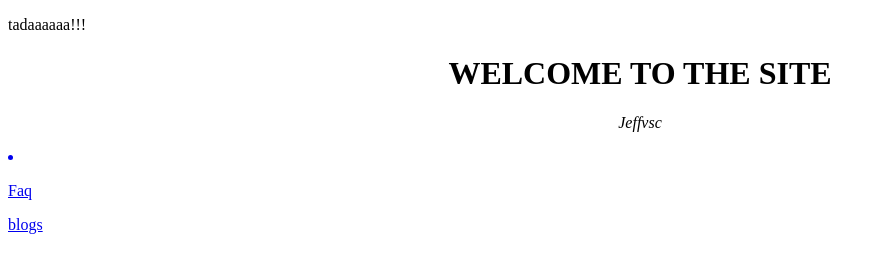
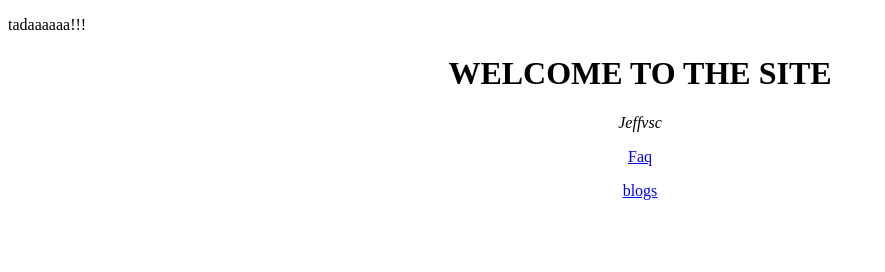
Before and after one commit to jefvsc/home, a plain HTML site: page index.html in a window 1280 px wide. Shown: the whole page, without its empty margins (0-885 px from the left). Drawn offline with Linux system fonts and the light colour scheme.

Commit message:
Update index.html

```diff
--- a/index.html
+++ b/index.html
@@ -13,12 +13,15 @@
 <i>
       <p style="text-align:center;">Jeffvsc</p>
 </i>
+<center>
       <a href="FAQsite.html">
-    <li> <p>Faq</p> </li>
+          <p>Faq</p>
       </a>
       <a href="blogintro.html">
             <p>blogs</p>
       </a>
+</center>
+
 
 </body>
 </html>
```
